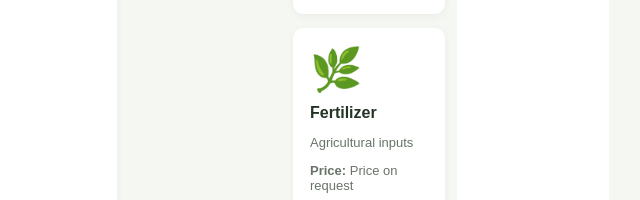
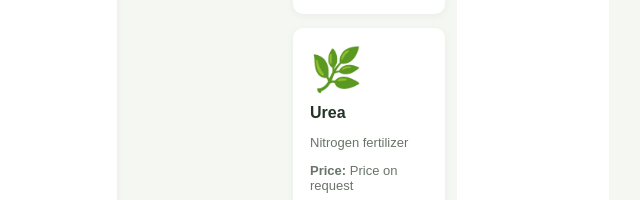
Before and after one commit to emergetechnologymw-spec/agriculture-ecommerce-mw, a plain HTML site: page index.html in a window 1280 px wide. Shown: the part 2512-2712 px from the top of the page, 189-829 px from the left. Drawn offline with Linux system fonts and the light colour scheme.

Commit message:
Update index.html

```diff
--- a/index.html
+++ b/index.html
@@ -113,10 +113,10 @@ footer{background:#174d2b;color:white;text-align:center;padding:25px 12px;margin
 <button onclick="enquire('Beans')">Enquire</button>
 </div>
 
-<div class="product" data-name="fertilizer">
+<div class="product" data-name="urea">
 <div class="emoji">🌿</div>
-<h3>Fertilizer</h3>
-<p>Agricultural inputs</p>
+<h3>Urea</h3>
+<p>Nitrogen fertilizer</p>
 <p><strong>Price:</strong> Price on request</p>
 <p><strong>Seller:</strong> Seller details coming soon</p>
 <p><strong>Location:</strong> Malawi</p>
```
